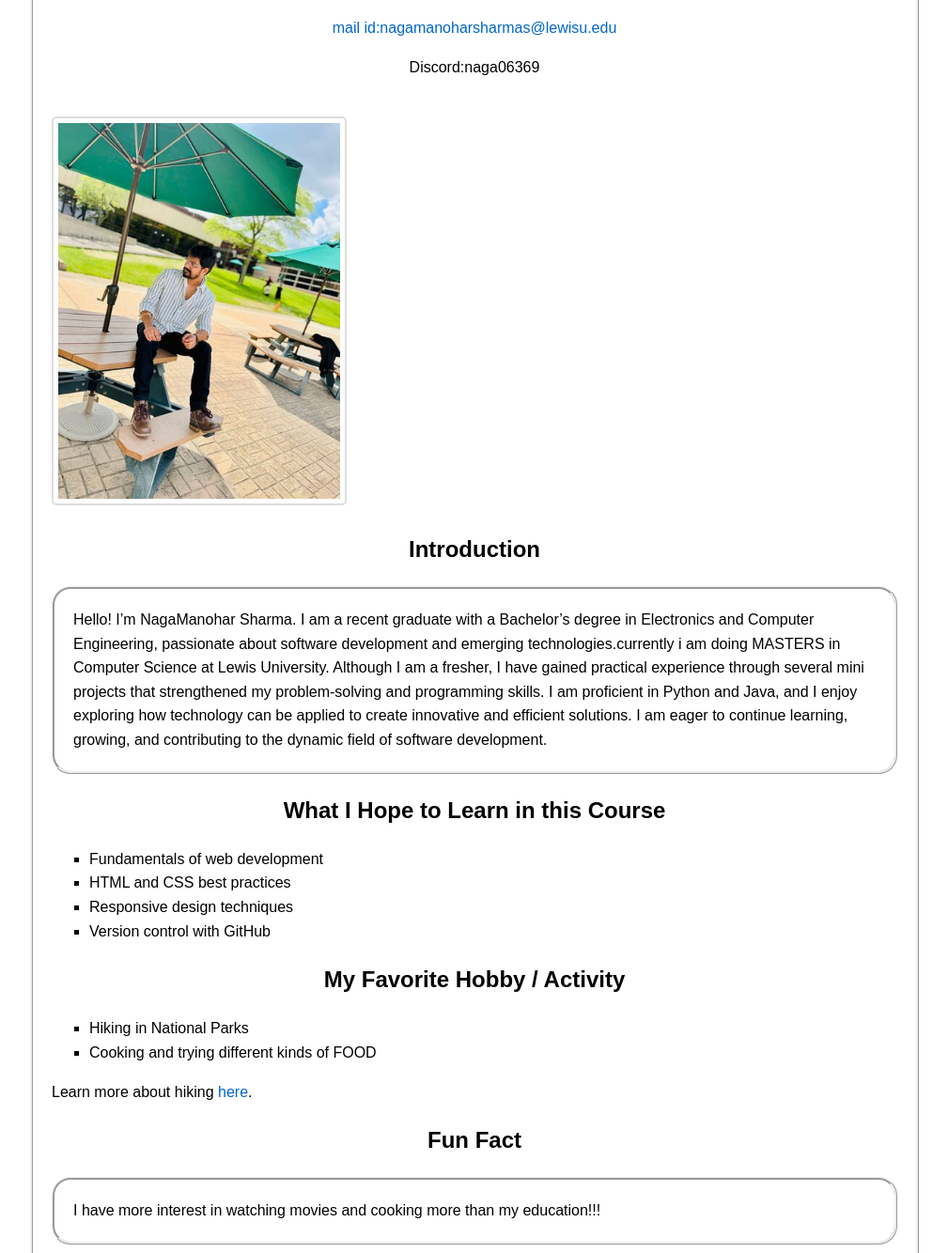
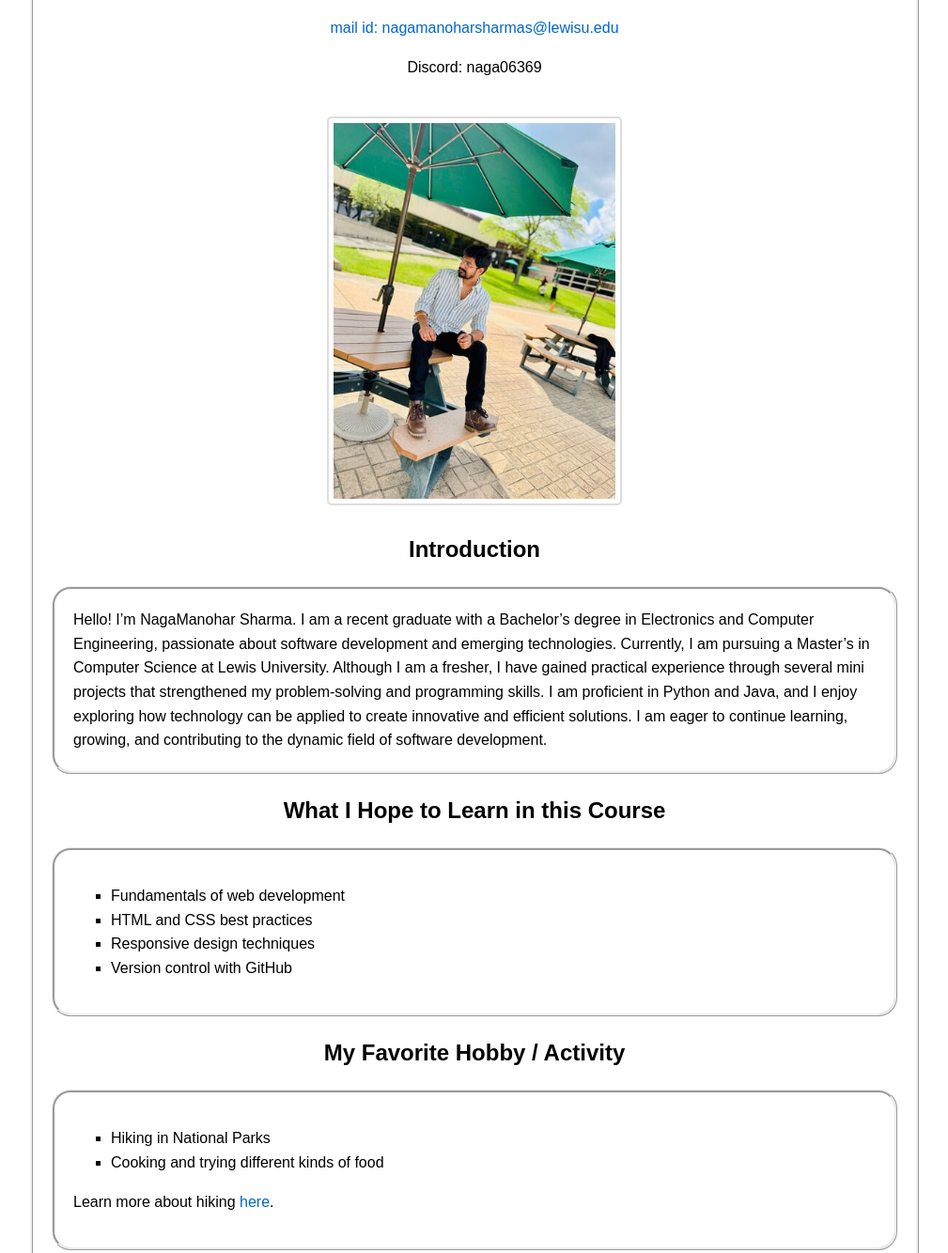
Before and after one commit to Manoharshrama/me, a plain HTML site: page index.html in a window 1280 px wide. Shown: the part 100-1434 px from the top of the page at 94% size, without its empty margins (135-1144 px from the left). Drawn offline with Linux system fonts and the light colour scheme.

Commit message:
Update index.html

```diff
--- a/index.html
+++ b/index.html
@@ -19,20 +19,20 @@
   .thumbnail {
     width: 300px;
     height: auto;
-      border: 2px solid #ddd; /* Add a border */
-      border-radius: 5px; /* Rounded corners */
+    border: 2px solid #ddd;
+    border-radius: 5px;
     padding: 5px;
-      transition: 0.3s; /* Smooth hover effect */
+    transition: 0.3s;
   }
   .thumbnail:hover {
-      border-color: #777; /* Change border color on hover */
-      transform: scale(1.1); /* Slight zoom effect */
+    border-color: #777;
+    transform: scale(1.1);
   }
-  img.centered {
-    display: block;
-    margin: 0 auto 20px auto;
-    max-width: 800px;
-    height: 50vh;
+  .img-container {
+    display: flex;
+    justify-content: center;
+    align-items: center;
+    margin: 20px 0;
   }
   ul.square-list {
     list-style-type: square;
@@ -48,7 +48,7 @@
     text-align: center;
     margin-bottom: 40px;
   }
-  .content{
+  .content {
     border: ridge;
     border-radius: 20px;
     padding: inherit;
@@ -60,47 +60,49 @@
 <h1>NagaManoharSharma Sankaramanchi</h1>
 
 <div class="contact-info">
-  <p><a href="mailto:nagamanoharsharmas@lewisu.edu">mail id:nagamanoharsharmas@lewisu.edu</a></p>
-  <p>Discord:naga06369</p>
+  <p><a href="mailto:nagamanoharsharmas@lewisu.edu">mail id: nagamanoharsharmas@lewisu.edu</a></p>
+  <p>Discord: naga06369</p>
 </div>
-<a href="me-800-by-800.jpg" class="centered" target="_blank">
+
+<div class="img-container">
+  <a href="me-800-by-800.jpg" target="_blank">
     <img src="me-300-by-300.jpg" alt="nagamanoharsharma" class="thumbnail">
   </a>
-
+</div>
 
 <h2>Introduction</h2>
 <p class="content">
   Hello! I’m NagaManohar Sharma.
-  I am a recent graduate with a Bachelor’s degree in Electronics and Computer Engineering, passionate about software development and emerging technologies.currently i am doing MASTERS in Computer Science at Lewis University. Although I am a fresher, I have gained practical experience through several mini projects that strengthened my problem-solving and programming skills. I am proficient in Python and Java, and I enjoy exploring how technology can be applied to create innovative and efficient solutions. I am eager to continue learning, growing, and contributing to the dynamic field of software development.
+  I am a recent graduate with a Bachelor’s degree in Electronics and Computer Engineering, passionate about software development and emerging technologies. Currently, I am pursuing a Master’s in Computer Science at Lewis University. Although I am a fresher, I have gained practical experience through several mini projects that strengthened my problem-solving and programming skills. I am proficient in Python and Java, and I enjoy exploring how technology can be applied to create innovative and efficient solutions. I am eager to continue learning, growing, and contributing to the dynamic field of software development.
 </p>
 
 <h2>What I Hope to Learn in this Course</h2>
-<p >
+<div class="content">
   <ul class="square-list">
     <li>Fundamentals of web development</li>
     <li>HTML and CSS best practices</li>
     <li>Responsive design techniques</li>
     <li>Version control with GitHub</li>
   </ul>
-</p>
-
+</div>
 
 <h2>My Favorite Hobby / Activity</h2>
-  <p >
+<div class="content">
   <ul class="square-list">
     <li>Hiking in National Parks</li>
-      <li>Cooking and trying different kinds of FOOD</li>
+    <li>Cooking and trying different kinds of food</li>
   </ul>
   <p>Learn more about hiking <a href="https://www.nps.gov/subjects/hiking/index.htm" target="_blank" rel="noopener noreferrer">here</a>.</p>
-
-  </p>
+</div>
 
 <h2>Fun Fact</h2>
 <p class="content">
   I have more interest in watching movies and cooking more than my education!!!
 </p>
+
 <p class="content">
   Last Updated on 27/10/2025
 </p>
+
 </body>
 </html>
```
Lines whose indentation alone changed are shown as unchanged.
